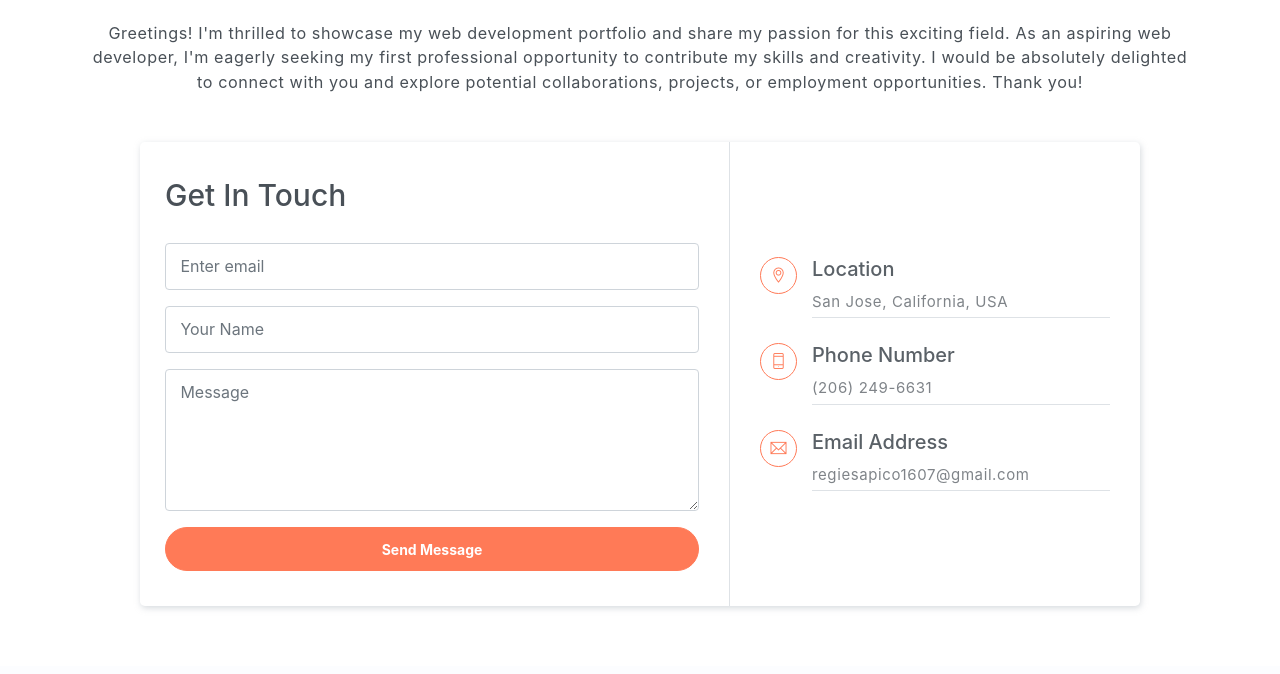
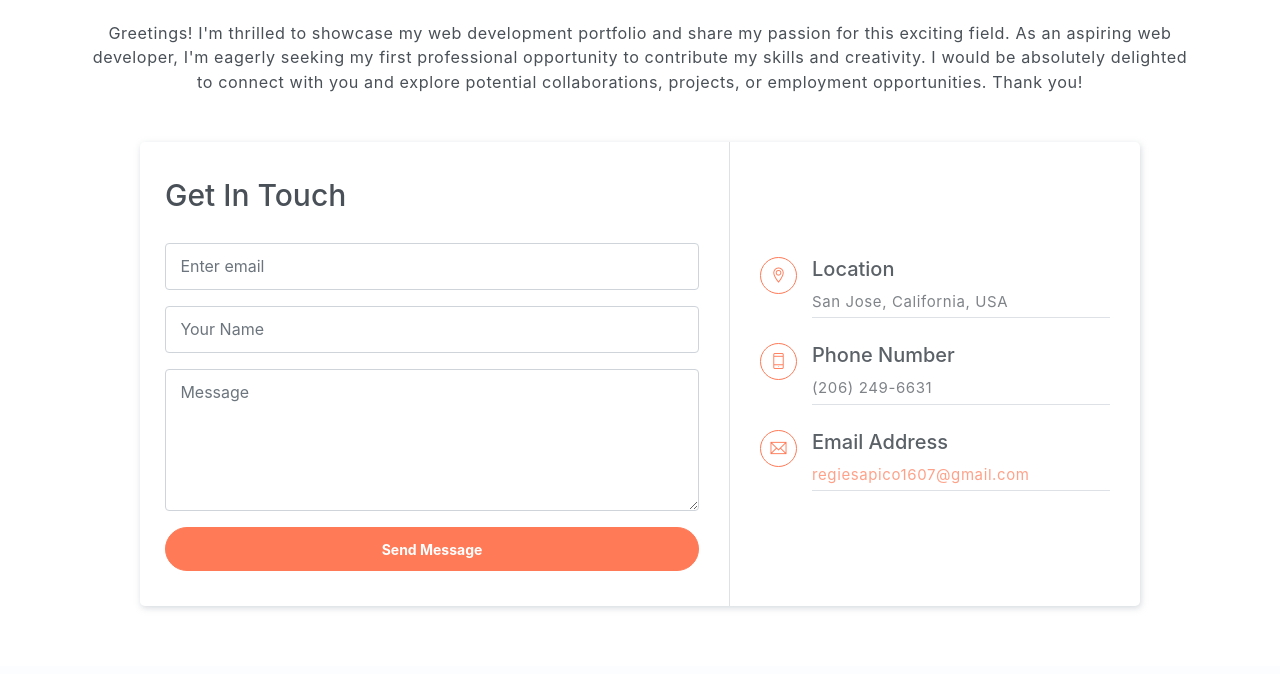
Before and after one commit to rijisapz/Personal-Website, a plain HTML site: page public/index.html in a window 1280 px wide. Shown: the part 2662-3336 px from the top of the page. Drawn offline with Linux system fonts and the light colour scheme.

Commit message:
edit mailto

```diff
--- a/public/index.html
+++ b/public/index.html
@@ -264,7 +264,7 @@
                         <i class="ti-email"></i>
                         <div class="mb-0">
                             <h5>Email Address</h5>
-                            <p>regiesapico1607@gmail.com</p>
+                            <p><a href="mailto:regiesapico1607@gmai.com">regiesapico1607@gmail.com</a></p>
                         </div>
                     </div>
                 </div>
```
